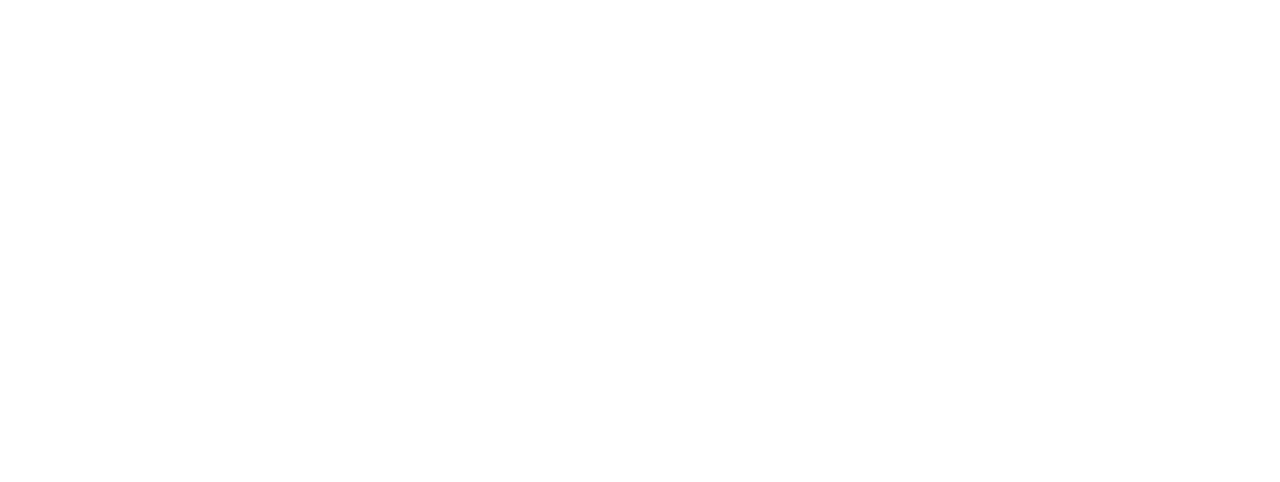
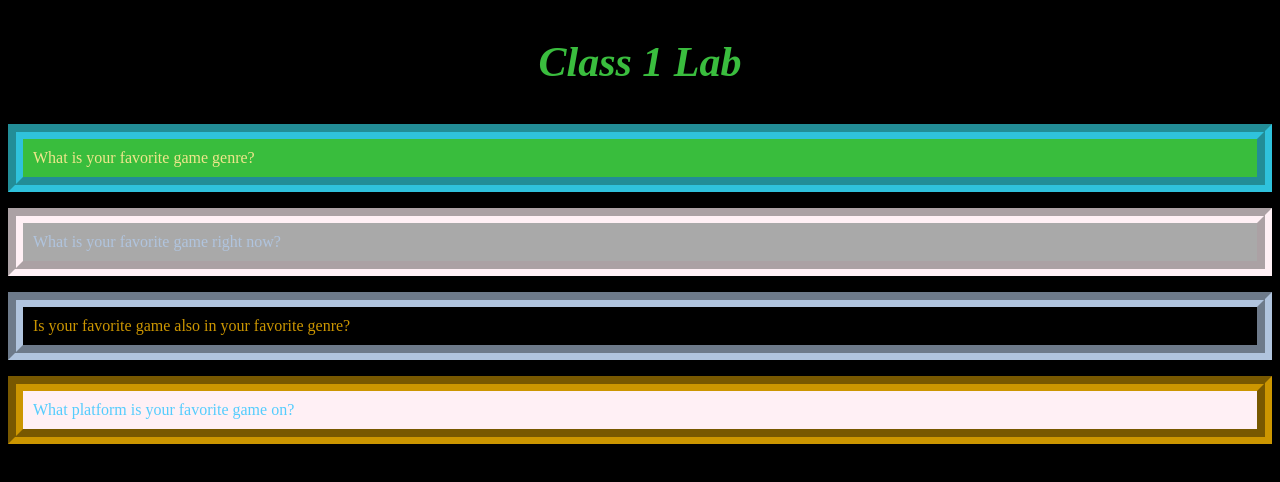
Before and after one commit to MasonChance/lab-01b-up-running, a plain HTML site: page index.html in a window 1280 px wide. Drawn offline with Linux system fonts and the light colour scheme.

Commit message:
added html file with inline scripts and style for lab01b

```diff
--- a/index.html
+++ b/index.html
@@ -1,11 +1,86 @@
 <!DOCTYPE html>
 <html>
   <head>
+
     <title>day01-201-lab01b</title>
+    <meta charset="utf-8">
+
+    <style>
+      h1{
+        color:hsla(122, 87%, 62%, 0.78);
+        font-style:italic;
+        padding: 10px;
+        text-align: center;
+        font-size: 42px;
+      }
+      body{
+        background-color: black;
+        border-radius: 30px;
+      }
+      p{
+        border-style: groove;
+        padding: 10px;
+        border-width: 15px;
 
 
+      }
+    </style>
 
   </head>
+<body>
+  <header>
+
+    <!--Left empty for assignment purposes-->
+
+  </header>
+
+  <main>
+
+    <h1>Class 1 Lab</h1>
+
+      <p style= "border-color: hsla(197, 100%, 59%, .82); color: khaki; background-color:hsla(122, 87%, 62%, 0.78);">What is your favorite game genre?</p>
 
 
+      <p style="border-color: lavenderblush; color: lightsteelblue; background-color: darkgrey; ">What is your favorite game right now?</p>
+
+
+      <p style="border-color: lightsteelblue; color:hsla(44, 100%, 40%, 1.0)">Is your favorite game also in your favorite genre?</p>
+
+
+      <p style="border-color: hsla(44, 100%, 40%, 1.0); color: hsla(197, 100%, 59%, .82);background-color: lavenderblush;">What platform is your favorite game on?</p>
+
+        <script>
+          // `prompt()` variables are immediately followed by alerts utilizing the values input by user.Both alerts and prompts are imediately followed with `console.log()`
+
+          // var gameGenre = prompt(" what is your favorite game genre? ");
+          // console.log(gameGenre + "gameGenre");
+
+          // alert(" Real Time Strategy is usually my favorite but " + gameGenre + " sounds fun! ");
+
+          // var favGame = prompt("what is your favorite game right now? ");
+          // console.log(favGame + "favGame")
+
+          // alert(" I should download " + favGame + "! ");
+
+          // var gameStyle = prompt("Is " + favGame + " also a " + gameGenre + "? ");
+          // console.log(gameStyle + "gameStyle");
+
+          // alert(" Maybe someone will make " + favGame + " into an RTS someday!");
+
+          // var platform = prompt(" What platform is " + favGame + " ? ");
+          // console.log(platform + "platform")
+
+          // alert(" It would be cool if " + favGame + " was not only on " + platform + ", then we could both play " + favGame + " even if it is " + gameStyle + " " + gameGenre + "! ");
+
+
+        </script>
+
+  </main>
+
+  <footer>
+
+  </footer>
+
+</body>
+
 </html>
```
